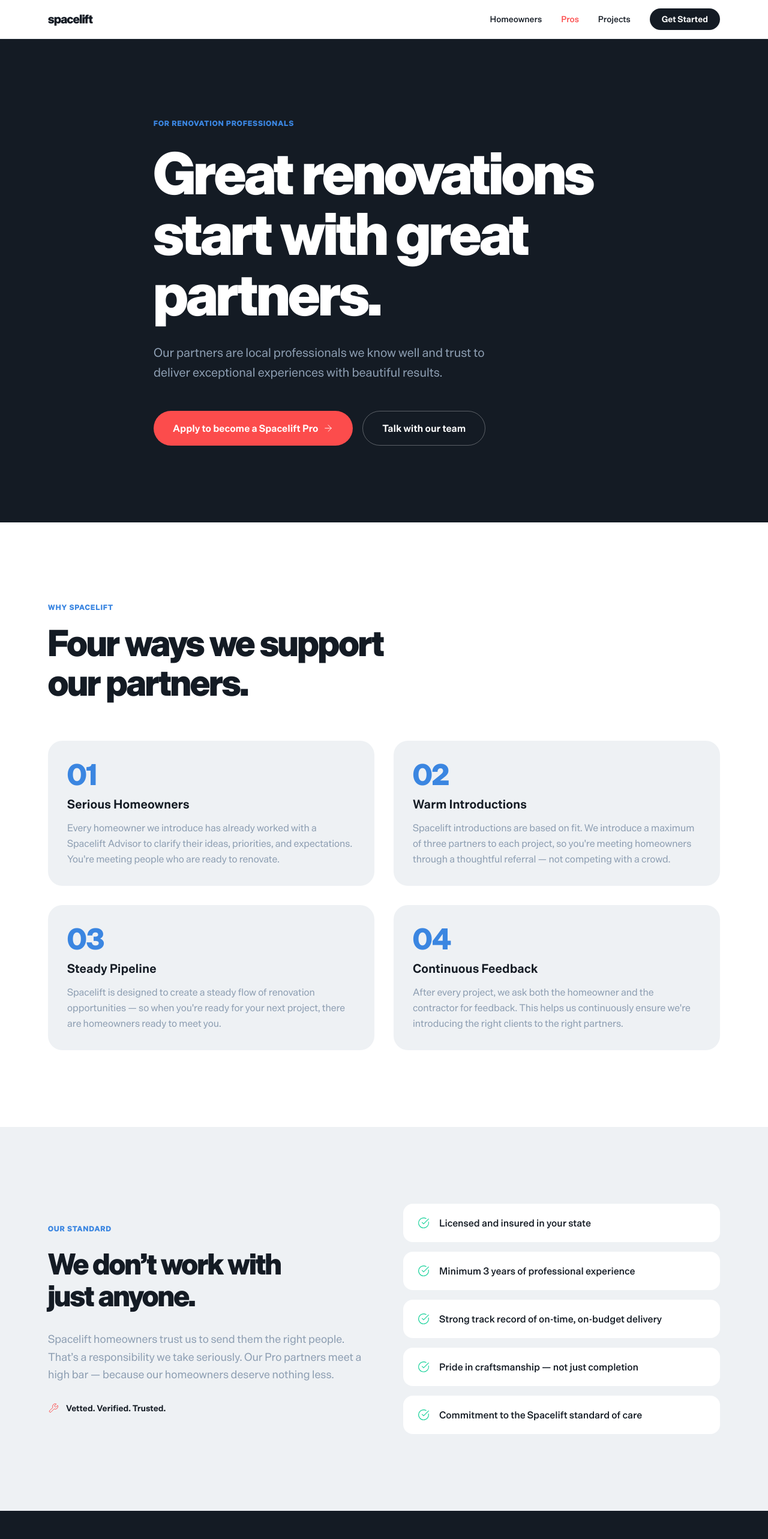
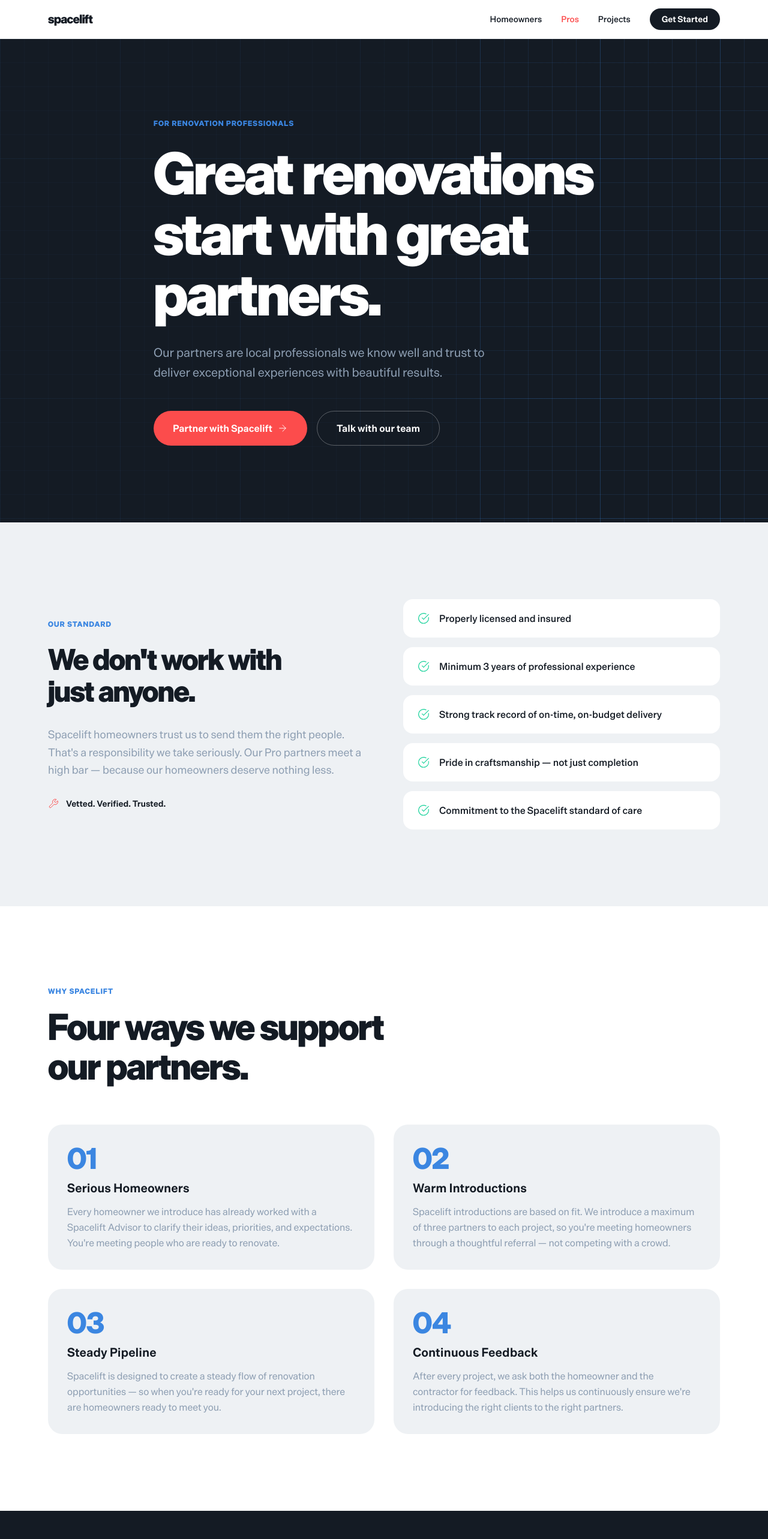
Before and after one commit to jjmccarthy7/spacelift-tools, a Next.js app in the folder apps/hellospacelift/: page /pros in a window 1280 px wide. Shown: the top 2566 px of the page at 60% size. Built offline with nearby package versions, Linux system fonts and the light colour scheme.

Commit message:
feat(pros): graph-paper hero, left-align, CTA copy, reorder sections, checklist copy

```diff
--- a/apps/hellospacelift/src/app/pros/page.tsx
+++ b/apps/hellospacelift/src/app/pros/page.tsx
@@ -25,7 +25,7 @@ const whyJoin = [
 ]
 
 const whatWeLookFor = [
-  'Licensed and insured in your state',
+  'Properly licensed and insured',
   'Minimum 3 years of professional experience',
   'Strong track record of on-time, on-budget delivery',
   'Pride in craftsmanship — not just completion',
@@ -36,8 +36,32 @@ export default function ProsPage() {
   return (
     <div className="pt-16">
 
-      <section className="bg-[#141B24] min-h-[80vh] flex items-center">
-        <div className="max-w-[1280px] mx-auto px-6 md:px-12 lg:px-20 py-24 md:py-32">
+      {/* ── Hero ───────────────────────────────────────────────────────────────── */}
+      <section className="relative bg-[#141B24] min-h-[80vh] flex items-center overflow-hidden">
+
+        {/* Graph-paper background — same design language as Homeowners, tuned for Foundation Blue */}
+        <div
+          className="absolute inset-0 z-0 pointer-events-none"
+          style={{
+            backgroundImage: [
+              'linear-gradient(rgba(59,134,225,0.18) 1px, transparent 1px)',
+              'linear-gradient(90deg, rgba(59,134,225,0.18) 1px, transparent 1px)',
+              'linear-gradient(rgba(59,134,225,0.12) 1px, transparent 1px)',
+              'linear-gradient(90deg, rgba(59,134,225,0.12) 1px, transparent 1px)',
+            ].join(','),
+            backgroundSize: '200px 200px, 200px 200px, 40px 40px, 40px 40px',
+          }}
+        />
+
+        {/* Subtle dark wash over text column — softens grid behind copy */}
+        <div
+          className="absolute inset-0 z-[1] pointer-events-none"
+          style={{
+            background: 'linear-gradient(to right, rgba(20,27,36,0.72) 0%, rgba(20,27,36,0.72) 48%, rgba(20,27,36,0) 70%)',
+          }}
+        />
+
+        <div className="relative z-10 max-w-[1280px] mx-auto px-6 md:px-12 lg:px-20 py-24 md:py-32">
           <div className="max-w-3xl">
             <span className="inline-block text-xs font-black tracking-widest uppercase text-[#3B86E1] mb-6">
               For Renovation Professionals
@@ -50,7 +74,7 @@ export default function ProsPage() {
             </p>
             <div className="flex flex-col sm:flex-row gap-4">
               <Link href="#apply" className="inline-flex items-center justify-center gap-2 bg-[#FC4C4C] text-white font-semibold px-8 py-4 rounded-full hover:bg-[#CA3D3D] transition-colors duration-200 text-base">
-                Apply to become a Spacelift Pro <ArrowRight size={18} strokeWidth={1.25} />
+                Partner with Spacelift <ArrowRight size={18} strokeWidth={1.25} />
               </Link>
               <Link href="#talk" className="inline-flex items-center justify-center gap-2 border border-white/30 text-white font-semibold px-8 py-4 rounded-full hover:border-white hover:bg-white/5 transition-colors duration-200 text-base">
                 Talk with our team
@@ -60,6 +84,36 @@ export default function ProsPage() {
         </div>
       </section>
 
+      {/* ── Our Standard ───────────────────────────────────────────────────────── */}
+      <section className="bg-[#EEF1F4] py-24 md:py-32">
+        <div className="max-w-[1280px] mx-auto px-6 md:px-12 lg:px-20">
+          <div className="grid grid-cols-1 lg:grid-cols-2 gap-16 items-center">
+            <div>
+              <span className="text-xs font-black tracking-widest uppercase text-[#3B86E1] mb-6 block">Our standard</span>
+              <h2 className="text-4xl md:text-5xl font-black text-[#141B24] leading-[1.1] tracking-tight mb-8">
+                We don't work with<br />just anyone.
+              </h2>
+              <p className="text-lg text-[#8D9EB2] leading-relaxed mb-8">
+                Spacelift homeowners trust us to send them the right people. That's a responsibility we take seriously. Our Pro partners meet a high bar — because our homeowners deserve nothing less.
+              </p>
+              <div className="flex items-center gap-3">
+                <Wrench size={18} strokeWidth={1.25} className="text-[#FC4C4C]" />
+                <span className="text-sm font-semibold text-[#141B24]">Vetted. Verified. Trusted.</span>
+              </div>
+            </div>
+            <div className="space-y-4">
+              {whatWeLookFor.map((item, i) => (
+                <div key={i} className="flex items-start gap-4 bg-white rounded-2xl px-6 py-5">
+                  <CheckCircle size={20} strokeWidth={1.25} className="text-[#0ED096] mt-0.5 flex-shrink-0" />
+                  <p className="text-[#141B24] text-base font-medium">{item}</p>
+                </div>
+              ))}
+            </div>
+          </div>
+        </div>
+      </section>
+
+      {/* ── Why Spacelift ──────────────────────────────────────────────────────── */}
       <section id="why" className="bg-white py-24 md:py-32">
         <div className="max-w-[1280px] mx-auto px-6 md:px-12 lg:px-20">
           <div className="mb-16">
@@ -82,34 +136,7 @@ export default function ProsPage() {
         </div>
       </section>
 
-      <section className="bg-[#EEF1F4] py-24 md:py-32">
-        <div className="max-w-[1280px] mx-auto px-6 md:px-12 lg:px-20">
-          <div className="grid grid-cols-1 lg:grid-cols-2 gap-16 items-center">
-            <div>
-              <span className="text-xs font-black tracking-widest uppercase text-[#3B86E1] mb-6 block">Our standard</span>
-              <h2 className="text-4xl md:text-5xl font-black text-[#141B24] leading-[1.1] tracking-tight mb-8">
-                We don’t work with<br />just anyone.
-              </h2>
-              <p className="text-lg text-[#8D9EB2] leading-relaxed mb-8">
-                Spacelift homeowners trust us to send them the right people. That’s a responsibility we take seriously. Our Pro partners meet a high bar — because our homeowners deserve nothing less.
-              </p>
-              <div className="flex items-center gap-3">
-                <Wrench size={18} strokeWidth={1.25} className="text-[#FC4C4C]" />
-                <span className="text-sm font-semibold text-[#141B24]">Vetted. Verified. Trusted.</span>
-              </div>
-            </div>
-            <div className="space-y-4">
-              {whatWeLookFor.map((item, i) => (
-                <div key={i} className="flex items-start gap-4 bg-white rounded-2xl px-6 py-5">
-                  <CheckCircle size={20} strokeWidth={1.25} className="text-[#0ED096] mt-0.5 flex-shrink-0" />
-                  <p className="text-[#141B24] text-base font-medium">{item}</p>
-                </div>
-              ))}
-            </div>
-          </div>
-        </div>
-      </section>
-
+      {/* ── Apply ──────────────────────────────────────────────────────────────── */}
       <section id="apply" className="bg-[#141B24] pt-24 md:pt-32 pb-16 md:pb-20">
         <div className="max-w-[1280px] mx-auto px-6 md:px-12 lg:px-20">
           <div className="max-w-2xl">
@@ -118,7 +145,7 @@ export default function ProsPage() {
               Become a Spacelift Pro.
             </h2>
             <p className="text-lg text-[#8D9EB2] leading-relaxed mb-10">
-              Apply to join our network of trusted renovation partners. Every application is reviewed personally, and we’ll follow up within five business days.
+              Apply to join our network of trusted renovation partners. Every application is reviewed personally, and we'll follow up within five business days.
             </p>
             <Link href="#apply" className="inline-flex items-center justify-center gap-2 bg-[#FC4C4C] text-white font-semibold px-8 py-4 rounded-full hover:bg-[#CA3D3D] transition-colors duration-200 text-base">
               Apply to join <ArrowRight size={18} strokeWidth={1.25} />
```
